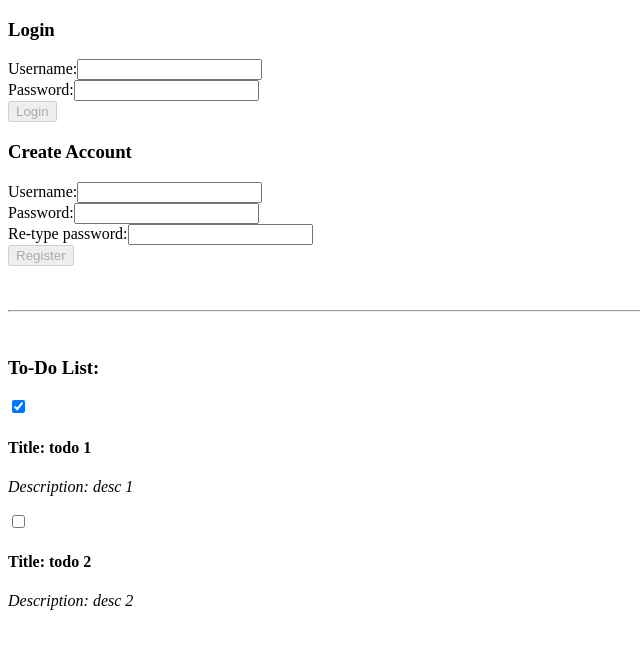
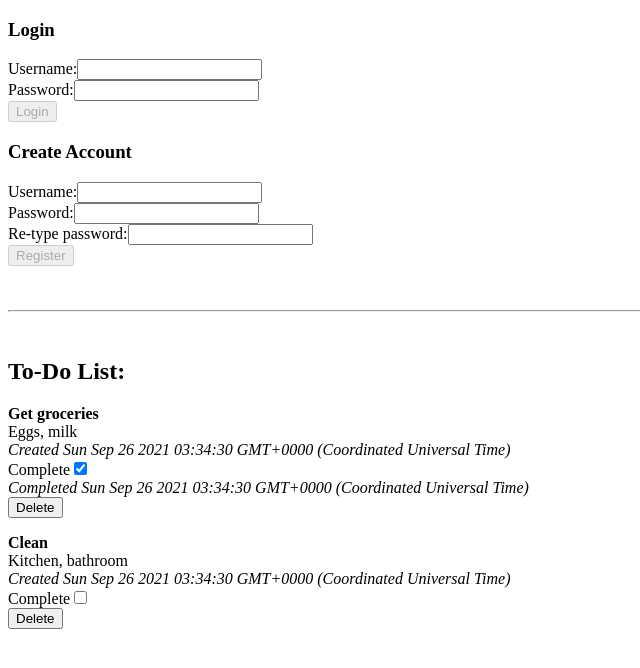
Before and after one commit to oliviagrace12/react-todo, a React (Create React App) app: page / in a window 1280 px wide. Shown: the top 668 px of the page, without its empty margins (0-640 px from the left). Built offline with nearby package versions, Linux system fonts and the light colour scheme.

Commit message:
times reflect creation time

```diff
--- a/src/App.js
+++ b/src/App.js
@@ -8,13 +8,16 @@ function App() {
 
   const initialItems = [
     {
-      title: "todo 1",
-      description: "desc 1",
-      complete: "true"
+      title: "Get groceries",
+      description: "Eggs, milk",
+      createdTime: Date(),
+      complete: "true",
+      completedTime: Date()
     },
     {
-      title: "todo 2",
-      description: "desc 2",
+      title: "Clean",
+      description: "Kitchen, bathroom",
+      createdTime: Date(),
       complete: "false"
     }
   ]
@@ -36,7 +39,7 @@ function App() {
         <UserBar user={user} dispatchUser={dispatch} />
         <br /><br /><hr /><br />
         <CreateItem user={user} items={state.items} dispatchItems={dispatch} />
-        <ItemList items={items} />
+        <ItemList items={items} dispatch={dispatch} />
       </div>
     )
   } else {
@@ -44,7 +47,7 @@ function App() {
       <div>
         <UserBar user={user} dispatchUser={dispatch} />
         <br /><br /><hr /><br />
-        <ItemList items={items} />
+        <ItemList items={items} dispatch={dispatch} />
       </div>
     )
   }
--- a/src/Item.js
+++ b/src/Item.js
@@ -1,21 +1,40 @@
 import React from 'react'
 
-export default function Item({ title, description, complete }) {
+export default function Item({ title, description, complete, createdTime, completedTime }) {
 
-
+    if (complete === "true") {
         return (
             <div>
+                <b>{title} </b>
+                <br />
+                <>{description} </>
+                <br />
+                <i>Created {createdTime}</i>
                 <form>
-                <label>
-                    <input
-                        name="isCompleted"
-                        type="checkbox"
-                        checked={complete === "true"} />
-                </label>
+                    <label htmlFor="isCompleted">Complete</label>
+                    <input name="isCompleted" type="checkbox" checked={true} />
                 </form>
-            <h4>Title: {title} </h4>
-            <i>Description: {description} </i>
+                <i>Completed {completedTime}</i>
+                <br />
+                <button>Delete</button>
+                <p />
+            </div>
+        )
+    } else {
+        return (
+            <div>
+                <b>{title} </b>
+                <br />
+                <>{description} </>
+                <br />
+                <i>Created {createdTime}</i>
+                <form>
+                    <label htmlFor="isCompleted">Complete</label>
+                    <input name="isCompleted" type="checkbox" checked={false} />
+                </form>
+                <button>Delete</button>
                 <p />
             </div>
         )
     }
+}
--- a/src/ItemList.js
+++ b/src/ItemList.js
@@ -1,11 +1,11 @@
 import React from 'react'
 import Item from './Item'
 
-export default function ItemList({ items = [] }) {
+export default function ItemList({ items = [], dispatch }) {
     return (
         <div>
-            <h3>To-Do List: </h3>
-            {items.map((it) => <Item {...it} title={it.title} description={it.description} complete={it.complete} />)}
+            <h2>To-Do List: </h2>
+            {items.map((it, i) => <Item {...it} title={it.title} description={it.description} complete={it.complete} createdTime={it.createdTime} key={'todo-' + i} />)}
         </div>
     )
 }
--- a/src/reducers.js
+++ b/src/reducers.js
@@ -13,12 +13,15 @@ function userReducer(state, action) {
 function itemReducer(state, action) {
     switch (action.type) {
         case 'CREATE_ITEM':
-            const newItem = { title: action.title, description: action.description, complete: "false" }
+            const newItem = { title: action.title, description: action.description, complete: "false", createdTime: Date() }
             return [newItem, ...state]
         case 'TOGGLE_ITEM':
-        // todo
+            const itemList = [...state]
+            const toggledItem = itemList.find(it => it.key === action.key)
+            toggledItem.complete = !toggledItem.complete
+            return
         case 'DELETE_ITEM':
-        //todo
+            break
         default:
             return state
     }
```
Lines whose indentation alone changed are shown as unchanged.
